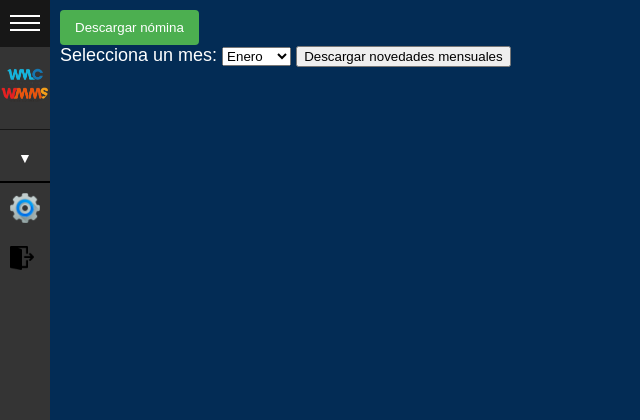
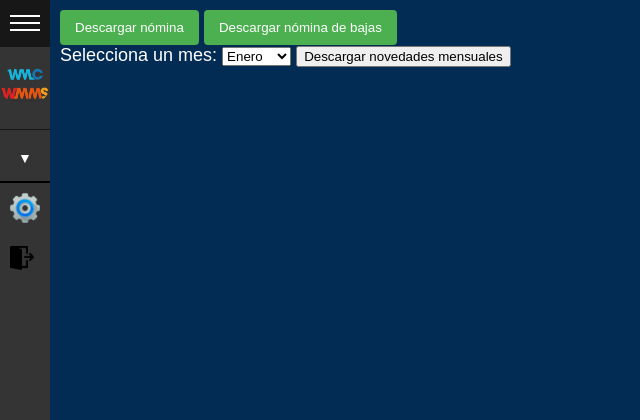
Before and after one commit to embrace23/app_rrhh, a Flask app: template templates/descargas.html in a window 1280 px wide. Shown: the top 420 px of the page, without its empty margins (0-640 px from the left). Run offline with Flask 3, Linux system fonts and the light colour scheme; the template is opened without the code that fills it, so the values that code supplies are empty.

Commit message:
descarga de nominas y de bajas

```diff
--- a/app.py
+++ b/app.py
@@ -470,6 +470,16 @@ def descargar_nomina():
         mimetype='application/vnd.openxmlformats-officedocument.spreadsheetml.sheet'
     )
 
+@app.route('/descargar_nomina_bajas', methods=['GET'])
+def descargar_nomina_bajas():
+    archivo_excel = obtener_nomina_y_generar_excel(bajas="si")
+    return send_file(
+        archivo_excel,
+        as_attachment=True,
+        download_name="nomina de bajas.xlsx",
+        mimetype='application/vnd.openxmlformats-officedocument.spreadsheetml.sheet'
+    )
+
 @app.route('/descargar_mensual/<int:mes>', methods=['GET'])
 def descargar_mensual(mes):
     archivo_excel = obtener_mensual_y_generar_excel(mes)
--- a/static/styles.css
+++ b/static/styles.css
@@ -425,7 +425,7 @@ a.fc-event.fc-event-start.fc-event-end.fc-event-future.fc-daygrid-event.fc-daygr
     border-radius: 4px;
 }
 
-.descargarNomina, .descargarMensual{
+.descargarNomina, .descargarMensual, .descargarNominaBajas{
     background-color: #4caf50;
     color: #fff;
     padding: 10px 15px;
--- a/templates/descargas.html
+++ b/templates/descargas.html
@@ -83,7 +83,7 @@
     <div id="mainContainer">
 
         <a href="/descargar_nomina"><button class="descargarNomina">Descargar nómina</button></a>
-
+        <a href="/descargar_nomina_bajas"><button class="descargarNominaBajas">Descargar nómina de bajas</button></a>
         <div>
             <label for="mesSelector">Selecciona un mes:</label>
             <select id="mesSelector">
```
Also changed, not shown: utils.py (+6 -3 lines), 1 other file.
